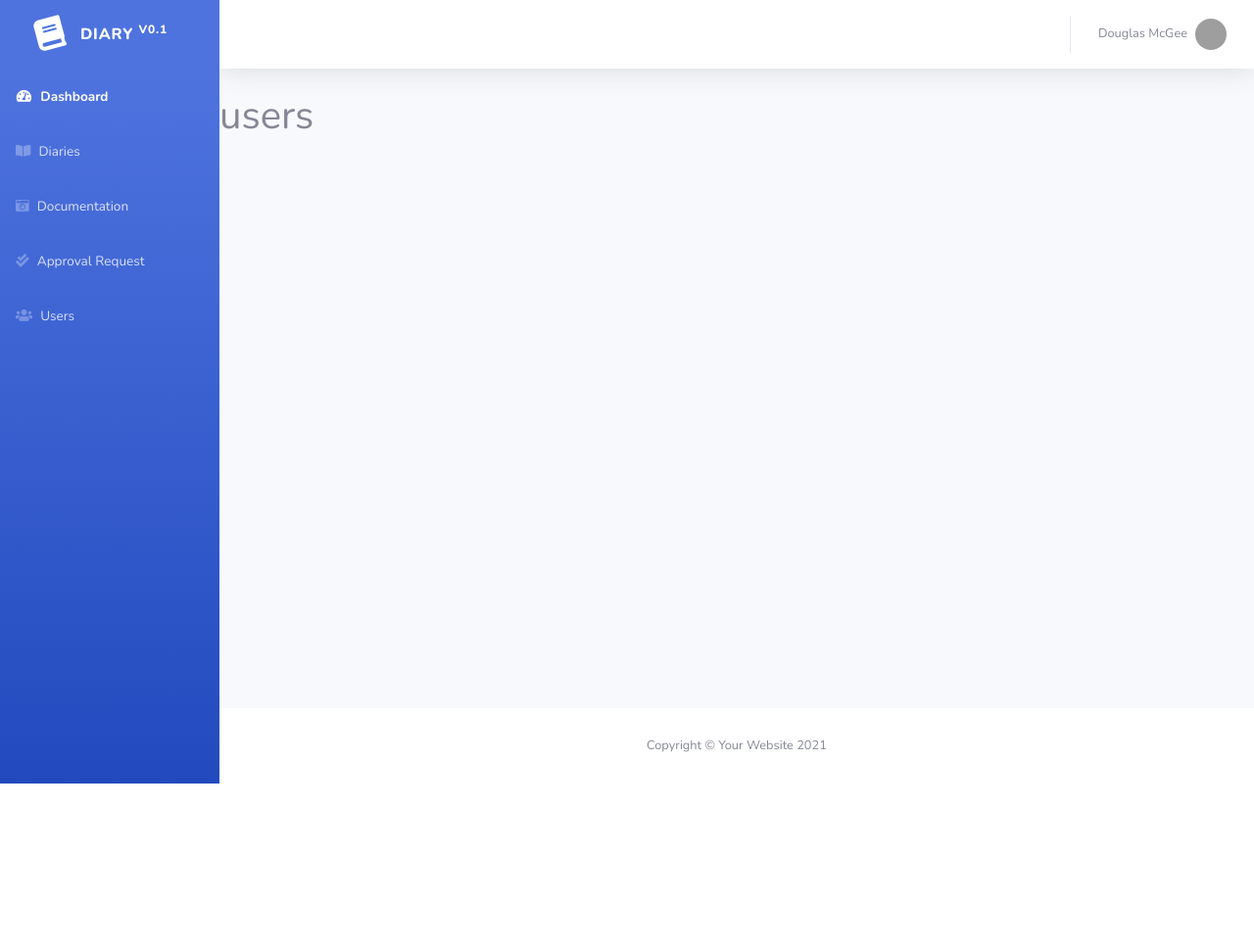
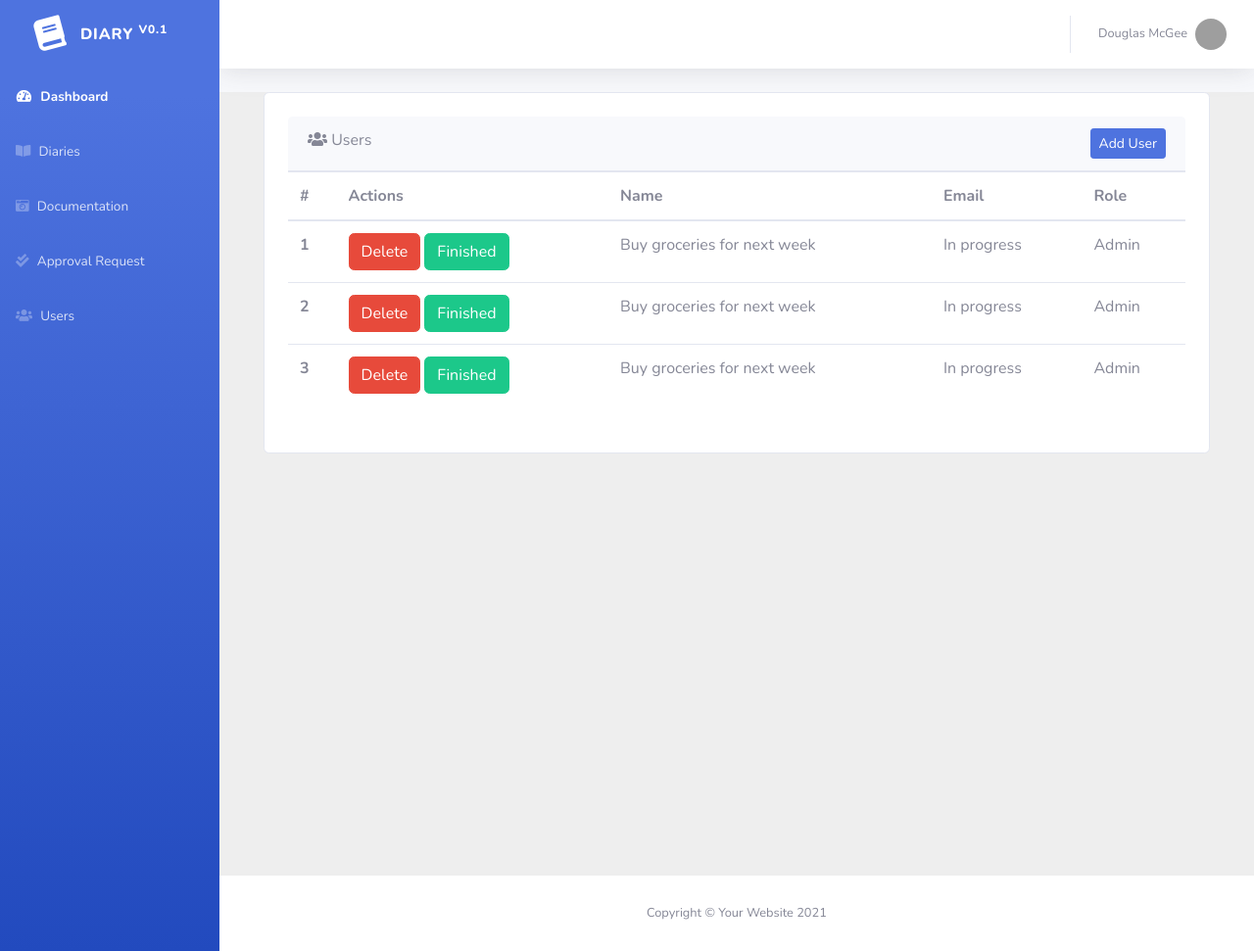
Before and after one commit to Kanunay/duty_diary, a Laravel app: page /users in a window 1280 px wide. Shown: the whole page at 98% size. Before the commit the page ends 800 px from the top, so only its background shows below. Run offline with Laravel 8, Linux system fonts and the light colour scheme; grey boxes are pictures that could not be loaded.

Commit message:
now woking /create on users

```diff
--- a/app/Http/Controllers/DiariesController.php
+++ b/app/Http/Controllers/DiariesController.php
@@ -14,7 +14,7 @@ class DiariesController extends Controller
      */
     public function index()
     {
-        return view('admin.diaries.index')
+        return view('admin.diaries.index');
     }
 
     /**
@@ -24,7 +24,7 @@ class DiariesController extends Controller
      */
     public function create()
     {
-        //
+        return view('admin.diaries.create');
     }
 
     /**
--- a/app/Http/Controllers/UsersController.php
+++ b/app/Http/Controllers/UsersController.php
@@ -23,7 +23,7 @@ class UsersController extends Controller
      */
     public function create()
     {
-        //
+        return view('admin.users.create');
     }
 
     /**
--- a/resources/views/admin/diaries/index.blade.php
+++ b/resources/views/admin/diaries/index.blade.php
@@ -1,4 +1,5 @@
 @extends('layouts.admin')
+
 
 @section("content")
 <h1>Diaries</h1>
--- a/resources/views/admin/users/index.blade.php
+++ b/resources/views/admin/users/index.blade.php
@@ -1,5 +1,73 @@
 @extends('layouts.admin')
 
 @section("content")
-<h1>users</h1>
+
+<section class="vh-100" style="background-color: #eee;">
+      <div class="row d-flex justify-content-center align-items-center h-200">
+        <div class="col col-lg-11 col-x2-7">
+          <div class="card rounded-3">
+            <div class="card-body p-4">
+                <div class="card-header">
+                    <div class="row">
+                        <div class="col-md-6 col-12">
+                            <i class="fas fa-solid fa-users"></i>
+                            Users
+                        </div>
+                        <div class="col-md-6 col-12 text-right">
+                            <a href="" class="btn btn-sm btn-primary">Add User</a>
+                        </div>
+                    </div>
+                </div>
+
+
+              <table class="table mb-4">
+                <thead>
+                  <tr>
+                    <th scope="col">#</th>
+                    <th scope="col">Actions</th>
+                    <th scope="col">Name</th>
+                    <th scope="col">Email</th>
+                    <th scope="col">Role</th>
+                  </tr>
+                </thead>
+                <tbody>
+                  <tr>
+                    <th scope="row">1</th>
+                    <td>
+                        <button type="submit" class="btn btn-danger">Delete</button>
+                        <button type="submit" class="btn btn-success ms-1">Finished</button>
+                      </td>
+                    <td>Buy groceries for next week</td>
+                    <td>In progress</td>
+                    <td>Admin</td>
+                  </tr>
+
+                    <th scope="row">2</th>
+                    <td>
+                        <button type="submit" class="btn btn-danger">Delete</button>
+                        <button type="submit" class="btn btn-success ms-1">Finished</button>
+                      </td>
+                    <td>Buy groceries for next week</td>
+                    <td>In progress</td>
+                    <td>Admin</td>
+                  </tr>
+
+                    <th scope="row">3</th>
+                    <td>
+                        <button type="submit" class="btn btn-danger">Delete</button>
+                        <button type="submit" class="btn btn-success ms-1">Finished</button>
+                      </td>
+                    <td>Buy groceries for next week</td>
+                    <td>In progress</td>
+                    <td>Admin</td>
+                  </tr>
+                </tbody>
+              </table>
+
+            </div>
+          </div>
+        </div>
+      </div>
+  </section>
+
 @endsection
--- a/resources/views/layouts/admin-partials/_head.blade.php
+++ b/resources/views/layouts/admin-partials/_head.blade.php
@@ -17,4 +17,9 @@
     <!-- Custom styles for this template-->
     <link href="css/sb-admin-2.min.css" rel="stylesheet">
 
+        <!-- Include Bootstrap CSS -->
+        <link href="{{ asset('css/sb-admin-2.css') }}" rel="stylesheet">
+        <!-- Add your custom CSS file -->
+        <link href="{{ asset('css/sb-admin-2.min.css') }}" rel="stylesheet">
+
 </head>
--- a/resources/views/layouts/admin-partials/_scripts.blade.php
+++ b/resources/views/layouts/admin-partials/_scripts.blade.php
@@ -14,3 +14,6 @@
     <!-- Page level custom scripts -->
     <script src="js/demo/chart-area-demo.js"></script>
     <script src="js/demo/chart-pie-demo.js"></script>
+    {{-- public scripts --}}
+    <script src="{{ asset('js/sb-admin-2.js') }}"></script>
+    <script src="{{ asset('js/sb-admin-2.min.js') }}"></script>
```
Also changed, not shown: resources/views/admin/users/create.blade.php (added, +53 -0 lines).
